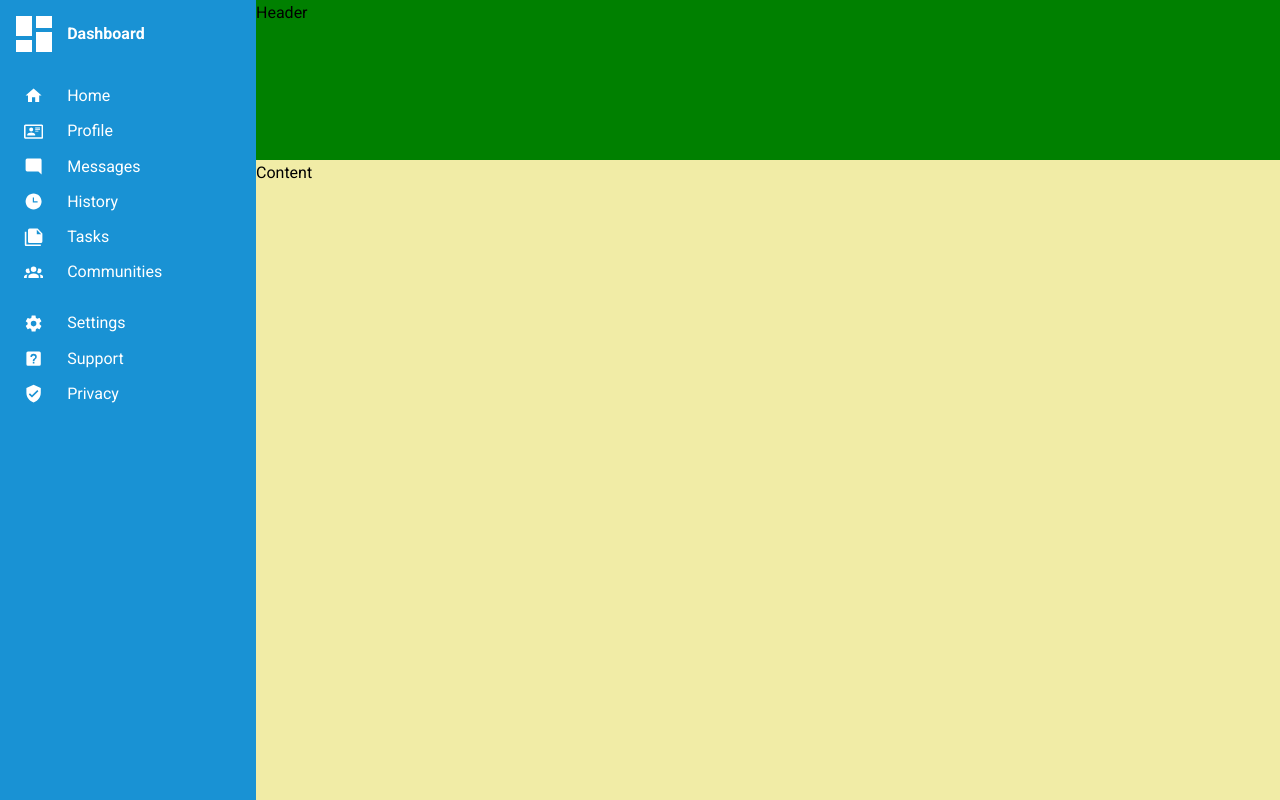
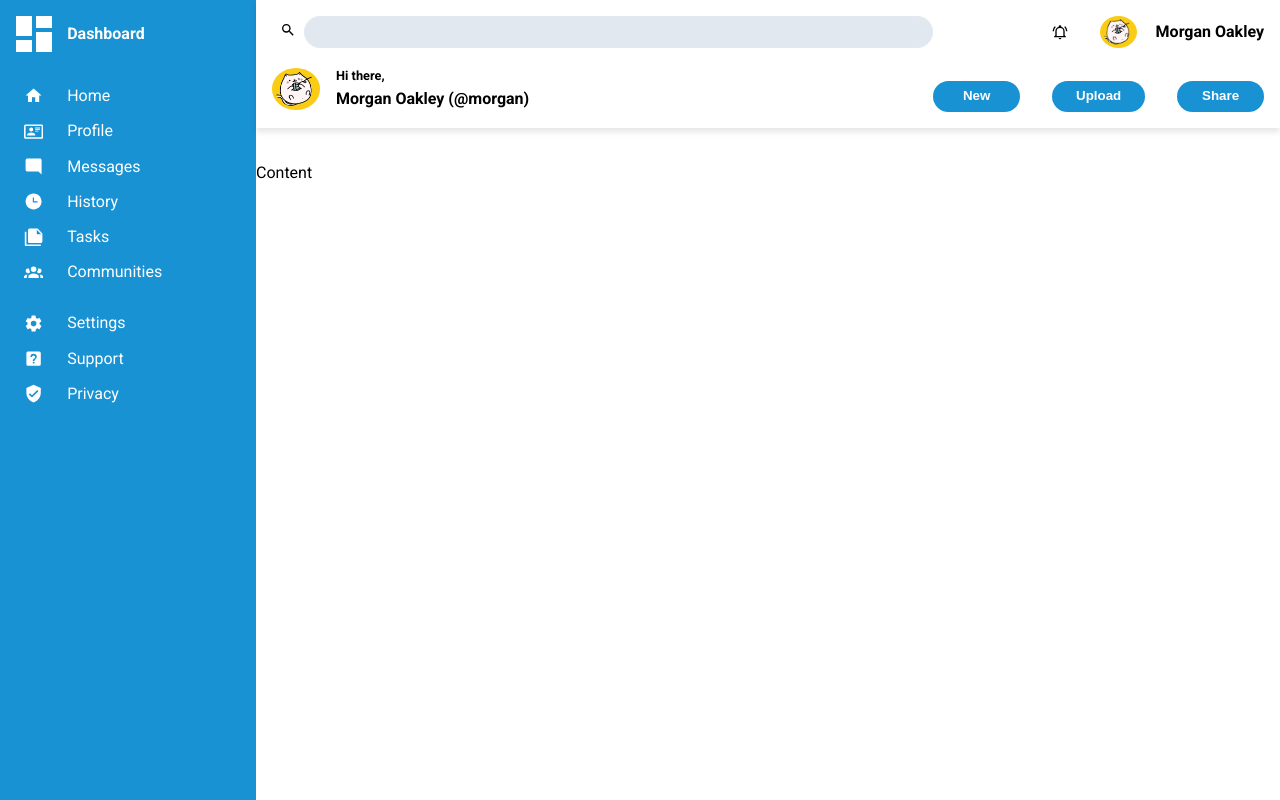
Before and after one commit to polyphonika/odin-dashboard, a plain HTML site: page index.html in a window 1280 px wide. Drawn offline with Linux system fonts and the light colour scheme.

Commit message:
header done, grid, icons, profile images

```diff
--- a/index.html
+++ b/index.html
@@ -82,7 +82,35 @@
             </ul>
         </nav>
 
-        <header>Header</header>
+        <header>
+            <div class="header-search">
+            <label for="search"><svg xmlns="http://www.w3.org/2000/svg" viewBox="0 0 24 24"><title>magnify</title><path d="M9.5,3A6.5,6.5 0 0,1 16,9.5C16,11.11 15.41,12.59 14.44,13.73L14.71,14H15.5L20.5,19L19,20.5L14,15.5V14.71L13.73,14.44C12.59,15.41 11.11,16 9.5,16A6.5,6.5 0 0,1 3,9.5A6.5,6.5 0 0,1 9.5,3M9.5,5C7,5 5,7 5,9.5C5,12 7,14 9.5,14C12,14 14,12 14,9.5C14,7 12,5 9.5,5Z" /></svg></label>
+            <input type="search" name="search" id="search">
+            </div>
+
+            <div class="area-profile">
+                <svg xmlns="http://www.w3.org/2000/svg" viewBox="0 0 24 24"><title>bell-ring-outline</title><path d="M10,21H14A2,2 0 0,1 12,23A2,2 0 0,1 10,21M21,19V20H3V19L5,17V11C5,7.9 7.03,5.17 10,4.29C10,4.19 10,4.1 10,4A2,2 0 0,1 12,2A2,2 0 0,1 14,4C14,4.1 14,4.19 14,4.29C16.97,5.17 19,7.9 19,11V17L21,19M17,11A5,5 0 0,0 12,6A5,5 0 0,0 7,11V18H17V11M19.75,3.19L18.33,4.61C20.04,6.3 21,8.6 21,11H23C23,8.07 21.84,5.25 19.75,3.19M1,11H3C3,8.6 3.96,6.3 5.67,4.61L4.25,3.19C2.16,5.25 1,8.07 1,11Z" /></svg>
+                <img src="images/profile_picture.png" alt="Profile picture">
+                <p>Morgan Oakley</p>
+            </div>
+
+            <div class="area-profile-welcome">
+                <img src="images/profile_picture.png" alt="Profile picture">
+                <div class="area-profile-welcome-text">
+                    <p>Hi there,</p>
+                    <p>Morgan Oakley (@morgan)</p>
+                </div>
+            </div>
+
+            <div class="header-buttons">
+                <button>New</button>
+                <button>Upload</button>
+                <button>Share</button>
+            </div>
+
+        </header>
+
+
         <main>Content
         </main>
 
--- a/style.css
+++ b/style.css
@@ -136,7 +136,7 @@ body {
   :root {
     --sidebar-color-bg: #1992D4;
     --header-color-bg: green;
-    --main-color-bg: rgb(241, 236, 166);
+    --main-color-bg: #E2E8F0;
   }
 
   /* Project styling */
@@ -157,11 +157,13 @@ body {
   header {
     /* grid-column: 2 / 3; */
     background-color: var(--header-color-bg);
+    height: 8rem;
   }
 
   main {
     /* grid-row: 2 / 3 ; */
-    background-color: var(--main-color-bg);
+    /* background-color: var(--main-color-bg); */
+    background-color: white;
   }
 
 
@@ -214,6 +216,124 @@ nav ul[role='list'] {
         width: 1.2rem;
         justify-self: center;
     }
+}
+
+/* Header bar */
+
+header {
+    /* height: 9rem; */
+    display: grid;
+    grid-template-columns: 2fr 1fr;
+    grid-template-rows: 2rem 1fr;
+
+    /* align-items: end; */
+
+    position: relative;
+    padding: 1rem;
+
+    background-color: white;
+    box-shadow: 0 4px 6px rgba(0, 0, 0, 0.1); /* Shadow only on bottom */
+
+
+    & svg {
+        height: 1rem;
+        width: 1rem;
+    }
+
+    & img {
+        background-color: #FACC15;
+        border-radius: 50%;
+        padding: 0.2rem;
+    }
+
+    & .header-search {
+        display: grid;
+        grid-template-columns: 2rem 1fr;
+        padding: 0;
+        height: 100%;
+
+        & label {
+            /* display: block; */
+            /* width: 1rem; */
+            /* height: 1rem; */
+            justify-self: center;
+            align-self: center;
+
+        }
+
+        & input {
+            /* min-width: 100%; */
+            border-radius: 1.5rem;
+            border: 0;
+            /* height: 1.4rem; */
+            background-color: #E2E8F0;
+            align-self:stretch;
+            height: 100%;
+            width: 100%;
+            padding: 0;
+            min-height: 100%;
+        }
+    }
+
+    & .area-profile {
+        display:grid;
+        grid-template-columns: auto 1.5rem auto;
+        justify-content: end;
+        align-items: center;
+        /* align-items: stretch; */
+        gap: 2rem;
+        /* height: 100%; */
+
+        & > img {
+            /* height: 100%; */
+            max-height: 2rem;
+            width: auto;
+
+            /* object-fit: cover;             */
+            /* align-self: stretch; */
+        }
+
+        & > * {
+            font-weight: bold;
+        }
+
+    }
+
+    & .area-profile-welcome {
+        display: grid;
+        grid-template-columns: 3rem auto;
+        align-items: center;
+        align-self: end;
+        gap: 1rem;
+        font-weight: bold;
+
+        & > img {
+            max-width: 100%;
+            max-height: 100%;
+        }
+
+        & :first-child {
+            font-size: 0.8rem;
+        }
+
+    }
+
+    & .header-buttons {
+        justify-self: end;
+        display: grid;
+        grid-template-columns: repeat(3, 1fr);
+        gap: 2rem;
+        align-items: end;
+
+        & button {
+        background-color:#1992D4;
+        border: none;
+        border-radius: 1rem;
+        padding: 0.5rem 1.5rem;
+        color: white;
+        font: "Roboto", sans-serif;font-weight: bold;
+        }
+    }
 
 
 }
```
Also changed, not shown: images/profile_picture.png (added), 1 other file.
